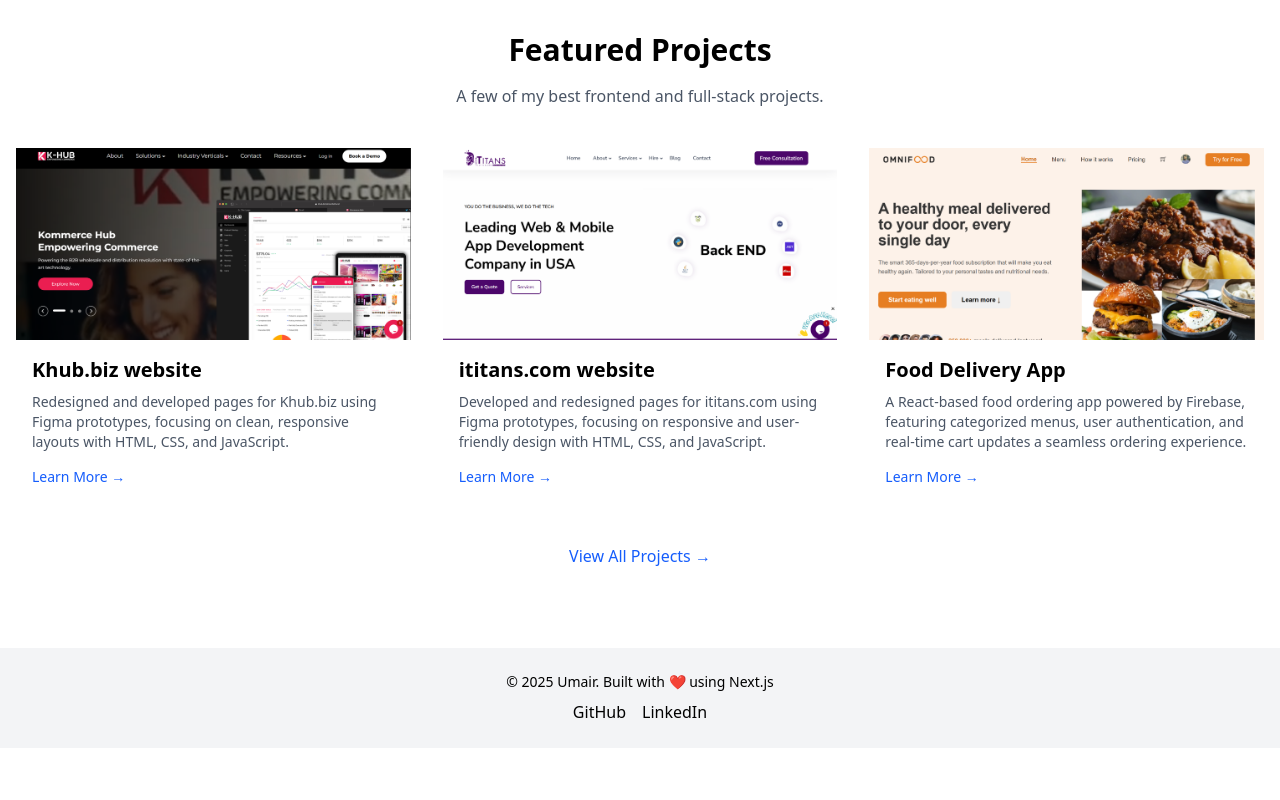
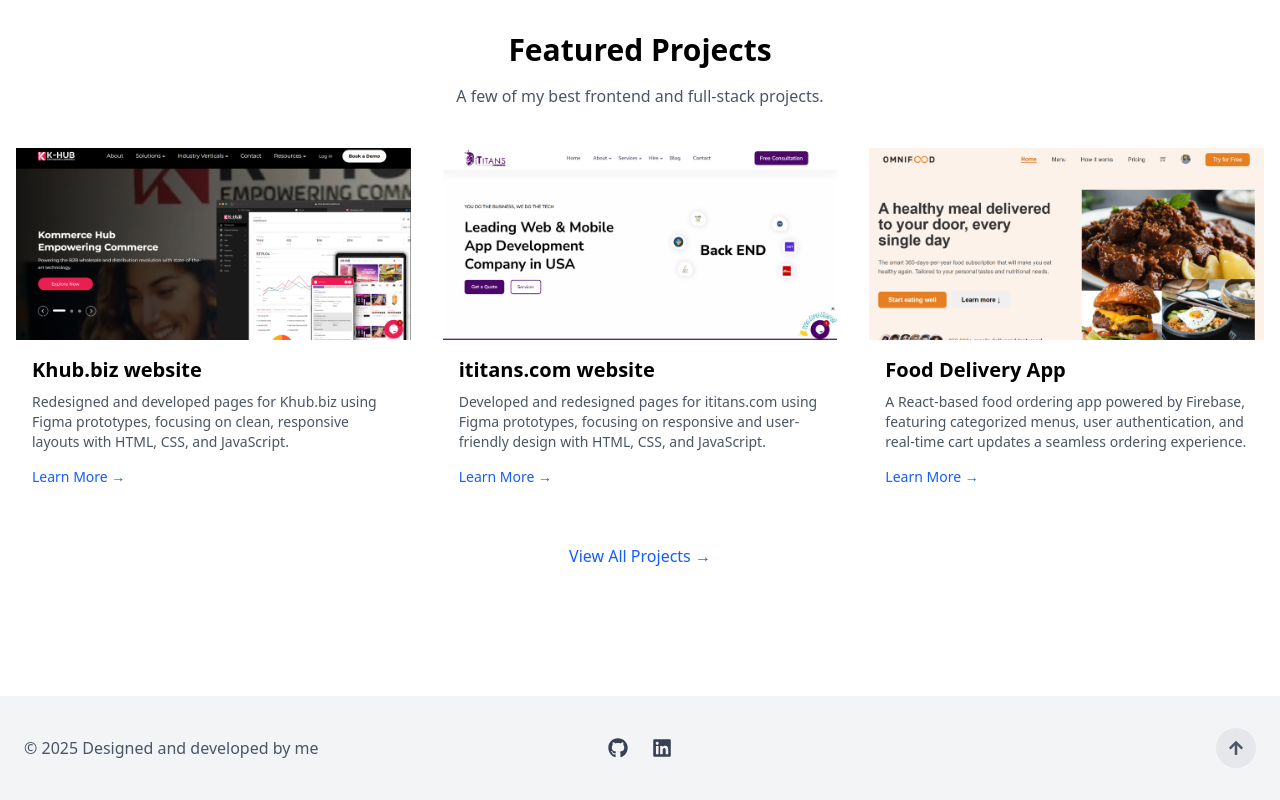
Before and after one commit to Umair-dev320/Nextjs-Portifoli, a Next.js app: page / in a window 1280 px wide. Shown: the part 1894-2694 px from the top of the page. Before the commit the page ends 2642 px from the top, so only its background shows below. Built offline with nearby package versions, Linux system fonts and the light colour scheme.

Commit message:
Update Footer.js

```diff
--- a/src/components/Footer.js
+++ b/src/components/Footer.js
@@ -1,20 +1,79 @@
 // components/Footer.js
 import Link from "next/link";
+import { useState, useEffect } from "react";
+import { FaGithub, FaLinkedin, FaArrowUp } from "react-icons/fa";
 
 export default function Footer() {
+  const year = new Date().getFullYear();
+  const [isScrolling, setIsScrolling] = useState(false);
+
+  const scrollToTop = () => {
+    if (typeof window !== "undefined") {
+      window.scrollTo({ top: 0, behavior: "smooth" });
+    }
+  };
+
+  useEffect(() => {
+    const handleScroll = () => {
+      if (window.scrollY > 50) {
+        setIsScrolling(true);
+      } else {
+        setIsScrolling(false);
+      }
+    };
+    window.addEventListener("scroll", handleScroll);
+    return () => window.removeEventListener("scroll", handleScroll);
+  }, []);
+
   return (
-    <footer className="bg-gray-100 dark:bg-zinc-800 border-t py-6">
-      <div className="container mx-auto px-4 text-center">
-        <p className="text-sm">
-          &copy; {new Date().getFullYear()} Umair. Built with ❤️ using Next.js
-        </p>
-        <div className="mt-2 space-x-4">
-          <Link href="https://github.com/your-github" target="_blank">
-            GitHub
+    <footer className="bg-gray-100 dark:bg-zinc-900 border-t border-gray-300 dark:border-zinc-700 py-8 mt-12">
+      <div className="container mx-auto px-6 flex flex-col md:flex-row items-center md:items-center">
+        {/* Left - Copyright */}
+        <div className="w-full md:w-1/3 flex justify-center md:justify-start mb-4 md:mb-0">
+          <p className="text-md text-gray-600 dark:text-gray-400">
+            © {year} Designed and developed by me
+          </p>
+        </div>
+
+        {/* Center - Social Links */}
+        <div className="w-full md:w-1/3 flex justify-center mb-4 md:mb-0 space-x-6">
+          <Link
+            href="https://github.com/Umair-dev320"
+            aria-label="GitHub profile"
+            target="_blank"
+            className="text-gray-700 dark:text-gray-300 hover:text-blue-600 dark:hover:text-blue-400 transition-colors"
+          >
+            <FaGithub size={20} />
           </Link>
-          <Link href="https://linkedin.com/in/your-linkedin" target="_blank">
-            LinkedIn
+          <Link
+            href="https://www.linkedin.com/in/muhammad-umair-953014248/"
+            aria-label="LinkedIn profile"
+            target="_blank"
+            className="text-gray-700 dark:text-gray-300 hover:text-blue-600 dark:hover:text-blue-400 transition-colors"
+          >
+            <FaLinkedin size={20} />
           </Link>
+        </div>
+
+        {/* Right - Back to top */}
+        <div className="w-full md:w-1/3 flex justify-center md:justify-end">
+          <button
+            onClick={scrollToTop}
+            aria-label="Back to top"
+            className={`
+              flex items-center justify-center
+              w-10 h-10 rounded-full
+              transition-all duration-300
+              ${
+                isScrolling
+                  ? "bg-blue-600 text-white animate-pulse shadow-lg"
+                  : "bg-gray-200 text-gray-600"
+              }
+              hover:scale-110 hover:bg-blue-700 hover:text-white
+            `}
+          >
+            <FaArrowUp size={16} />
+          </button>
         </div>
       </div>
     </footer>
```
